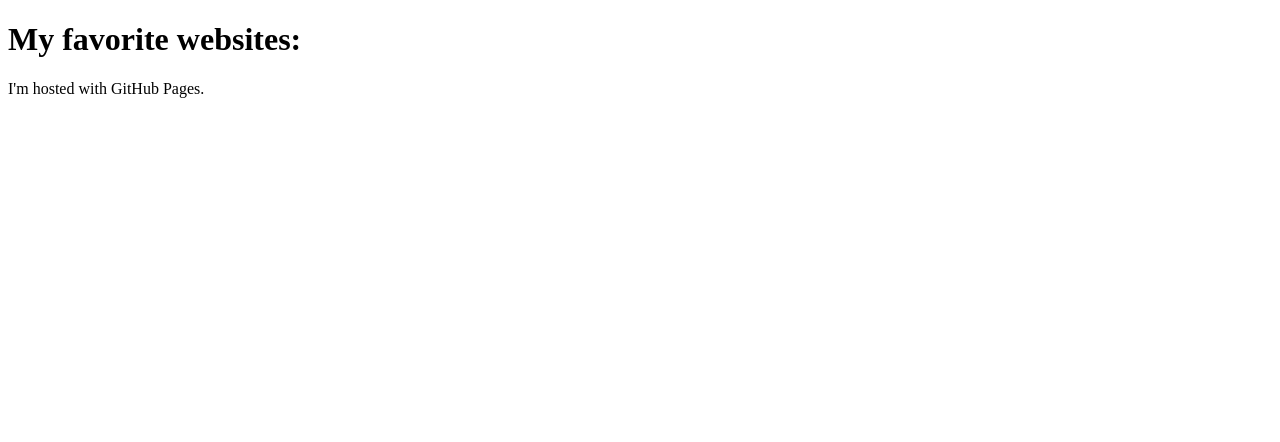
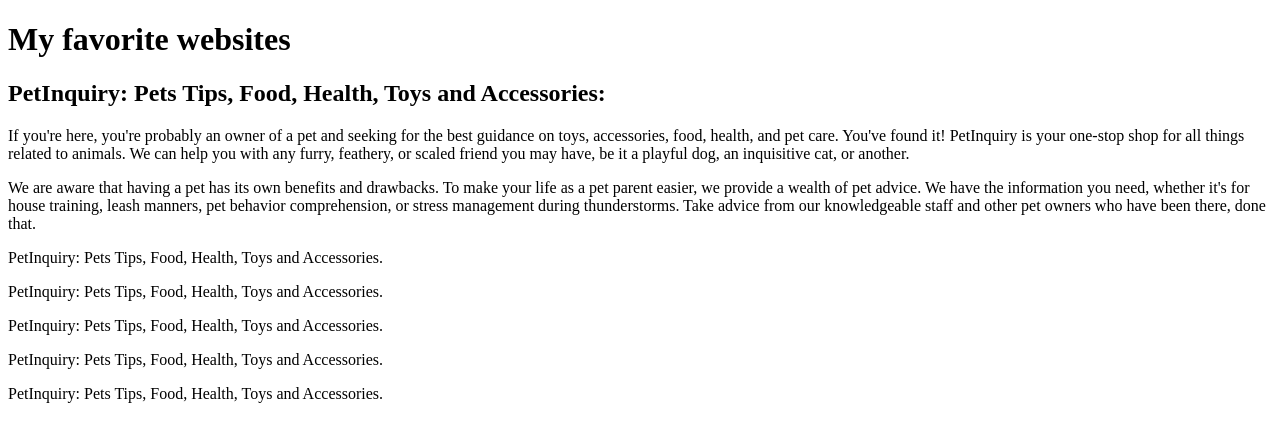
Before and after one commit to vmackey/vmackey.github.io, a plain HTML site: page index.html in a window 1280 px wide. Drawn offline with Linux system fonts and the light colour scheme.

Commit message:
Update index.html

```diff
--- a/index.html
+++ b/index.html
@@ -1,7 +1,14 @@
 <!DOCTYPE html>
 <html>
 <body>
-<h1>My favorite websites:</h1>
-<p>I'm hosted with GitHub Pages.</p>
+<h1>My favorite websites</h1>
+<h2>PetInquiry: Pets Tips, Food, Health, Toys and Accessories:</h2>
+<p>If you're here, you're probably an owner of a pet and seeking for the best guidance on toys, accessories, food, health, and pet care. You've found it! PetInquiry is your one-stop shop for all things related to animals. We can help you with any furry, feathery, or scaled friend you may have, be it a playful dog, an inquisitive cat, or another.</p>
+<p>We are aware that having a pet has its own benefits and drawbacks. To make your life as a pet parent easier, we provide a wealth of pet advice. We have the information you need, whether it's for house training, leash manners, pet behavior comprehension, or stress management during thunderstorms. Take advice from our knowledgeable staff and other pet owners who have been there, done that.</p>
+<p>PetInquiry: Pets Tips, Food, Health, Toys and Accessories.</p>
+<p>PetInquiry: Pets Tips, Food, Health, Toys and Accessories.</p>
+<p>PetInquiry: Pets Tips, Food, Health, Toys and Accessories.</p>
+<p>PetInquiry: Pets Tips, Food, Health, Toys and Accessories.</p>
+<p>PetInquiry: Pets Tips, Food, Health, Toys and Accessories.</p>
 </body>
 </html>
```
